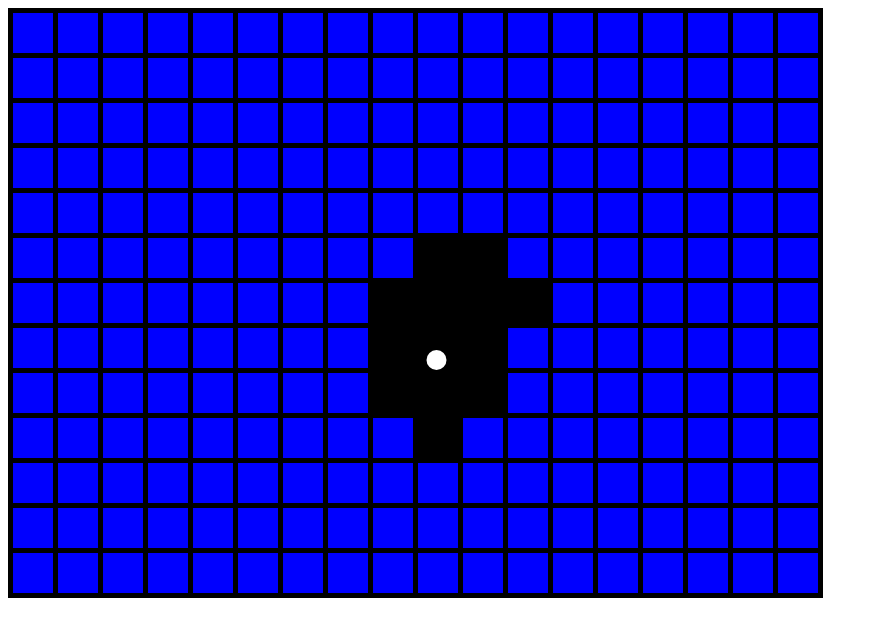
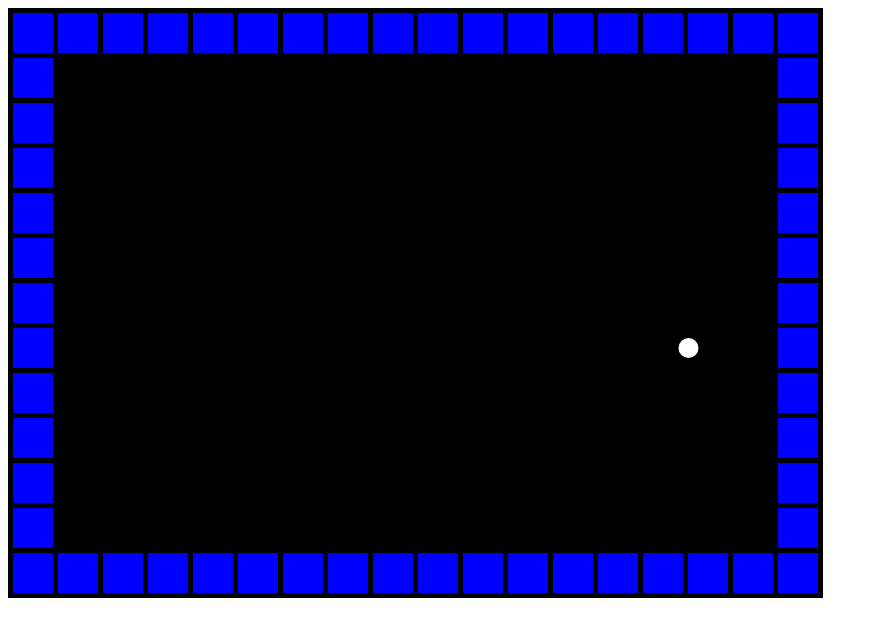
Before and after one commit to fuckhtml/Udemy_JS_Game_Course, a plain HTML site: page racingGame/index.html in a window 1280 px wide. Shown: the whole page, without its empty margins (0-878 px from the left). Drawn offline with Linux system fonts and the light colour scheme.

Commit message:
Change track perfomance from Array to []. Refactoring for trackHandeling

```diff
--- a/racingGame/index.html
+++ b/racingGame/index.html
@@ -23,7 +23,19 @@
     const TRACK_GAP = 5;
     const TRACK_COLS = 18;
     const TRACK_ROWS = 13;
-    var trackGrid = new Array(TRACK_COLS * TRACK_ROWS);
+    var trackGrid = [ 1, 1, 1, 1, 1, 1, 1, 1, 1, 1, 1, 1, 1, 1, 1, 1, 1, 1,
+                      1, 0, 0, 0, 0, 0, 0, 0, 0, 0, 0, 0, 0, 0, 0, 0, 0, 1,
+                      1, 0, 0, 0, 0, 0, 0, 0, 0, 0, 0, 0, 0, 0, 0, 0, 0, 1,
+                      1, 0, 0, 0, 0, 0, 0, 0, 0, 0, 0, 0, 0, 0, 0, 0, 0, 1,
+                      1, 0, 0, 0, 0, 0, 0, 0, 0, 0, 0, 0, 0, 0, 0, 0, 0, 1,
+                      1, 0, 0, 0, 0, 0, 0, 0, 0, 0, 0, 0, 0, 0, 0, 0, 0, 1,
+                      1, 0, 0, 0, 0, 0, 0, 0, 0, 0, 0, 0, 0, 0, 0, 0, 0, 1,
+                      1, 0, 0, 0, 0, 0, 0, 0, 0, 0, 0, 0, 0, 0, 0, 0, 0, 1,
+                      1, 0, 0, 0, 0, 0, 0, 0, 0, 0, 0, 0, 0, 0, 0, 0, 0, 1,
+                      1, 0, 0, 0, 0, 0, 0, 0, 0, 0, 0, 0, 0, 0, 0, 0, 0, 1,
+                      1, 0, 0, 0, 0, 0, 0, 0, 0, 0, 0, 0, 0, 0, 0, 0, 0, 1,
+                      1, 0, 0, 0, 0, 0, 0, 0, 0, 0, 0, 0, 0, 0, 0, 0, 0, 1,
+                      1, 1, 1, 1, 1, 1, 1, 1, 1, 1, 1, 1, 1, 1, 1, 1, 1, 1, ];
     var tracksLeft = 0;
 
     // Mouse settings
@@ -35,7 +47,6 @@
       canvas = document.getElementById("gameCanvas");
       canvasContext = canvas.getContext('2d');
 
-      trackReset();
       ballReset();
 
       canvas.addEventListener('mousemove', updateMousePos);
@@ -48,24 +59,6 @@
     function ballReset() {
       ballX = canvas.width / 2;
       ballY = canvas.height / 2;
-    }
-
-    function trackReset() {
-      var trackCount = TRACK_ROWS * TRACK_COLS;
-      for ( eachTrack = 0; eachTrack < trackCount; eachTrack++ ) {
-        // Show all tracks
-        trackGrid[eachTrack] = true;
-        tracksLeft++;
-
-        // Show tracks randomly
-        /*
-        if (Math.random() < 0.5) {
-          trackGrid[eachTrack] = true;
-        } else {
-          trackGrid[eachTrack] = false;
-        }
-        */
-      }
     }
 
     function updateAll() {
@@ -111,7 +104,7 @@
         var y = (TRACK_HEIGHT + TRACK_GAP) * numOfRow + TRACK_GAP;
         for (var numOfCol = 0; numOfCol < TRACK_COLS; numOfCol++) {
           var x = (TRACK_WIDTH + TRACK_GAP) * numOfCol + TRACK_GAP;
-          if ( trackGrid[numOfRow * TRACK_COLS + numOfCol] ) {
+          if ( trackGrid[numOfRow * TRACK_COLS + numOfCol] == 1) {
             colorRect(x, y, TRACK_WIDTH, TRACK_HEIGHT, "blue");
           }
         }
@@ -130,40 +123,52 @@
       ballX += ballSpeedX;
       ballY += ballSpeedY;
 
-      // reflects a ball from canvas ages
+      // reflects a ball from canvas adges
       if ( ballX < 0 && ballSpeedX < 0.0) ballSpeedX *= -1;
       if ( ballX > canvas.width && ballSpeedX > 0.0) ballSpeedX *= -1;
       if ( ballY < 0 && ballSpeedY < 0.0) ballSpeedY *= -1;
-      if ( ballY > canvas.height ) {
-        ballReset();
-        trackReset();
-      }
+      if ( ballY > canvas.height ) ballSpeedY *= -1;
+    }
+
+    function colRowToArrayIndex(col, row) {
+      var trackIndexUnderBall = ((row - 1) * TRACK_COLS + col) - 1;
+      return trackIndexUnderBall;
+    }
+
+    function isTrackAtColRow(col, row) {
+      var index = colRowToArrayIndex(col, row);
+      if ( index < trackGrid.length &&      //*  check if the brick is inside the field
+           col >= 1 && col <= TRACK_COLS && //** check for fixing bug with opposite edge removing
+           row >= 1 && row <= TRACK_ROWS && //**
+           trackGrid[colRowToArrayIndex(col, row)] == 1 ) //*** check if the brick is visible
+        return true;
+      else
+        return false;
+    }
+
+    function getColFromX(x) {
+      return Math.floor(x / (TRACK_WIDTH + TRACK_GAP) + 1)
+    }
+
+    function getRowFromY(y) {
+      return Math.floor(y / (TRACK_HEIGHT + TRACK_GAP) + 1)
     }
 
     function ballTrackHandling() {
-      // removes tracks when ball touches
-      var trackColUnderBall = Math.floor(ballX / (TRACK_WIDTH + TRACK_GAP) + 1);
-      var trackRowUnderBall = Math.floor(ballY / (TRACK_HEIGHT + TRACK_GAP) + 1);
-      var trackIndexUnderBall = ((trackRowUnderBall - 1) * TRACK_COLS + trackColUnderBall) - 1;
-      if ( trackIndexUnderBall < trackGrid.length &&
-           trackGrid[trackIndexUnderBall] ) {
-        if ( trackColUnderBall >= 1 && trackColUnderBall <= TRACK_COLS &&
-             trackRowUnderBall >= 1 && trackColUnderBall <= TRACK_ROWS ) {
-          trackGrid[trackIndexUnderBall] = false;
-          tracksLeft--;
-          console.log(tracksLeft);
-
+      var trackCol = getColFromX(ballX);
+      var trackRow = getRowFromY(ballY);
+      var trackIndex = colRowToArrayIndex(trackCol, trackRow);
+      if ( isTrackAtColRow(trackCol, trackRow) ) {
           //  where to reflect the ball
           var prevBallX = ballX - ballSpeedX;
           var prevBallY = ballY - ballSpeedY;
-          var prevTrackColUnderBall = Math.floor(prevBallX / (TRACK_WIDTH + TRACK_GAP) + 1);
-          var prevTrackRowUnderBall = Math.floor(prevBallY / (TRACK_HEIGHT + TRACK_GAP) + 1);
+          var prevTrackCol = Math.floor(prevBallX / (TRACK_WIDTH + TRACK_GAP) + 1);
+          var prevTrackRow = Math.floor(prevBallY / (TRACK_HEIGHT + TRACK_GAP) + 1);
 
-          if (prevTrackColUnderBall != trackColUnderBall) ballSpeedX *= -1;
-          if (prevTrackRowUnderBall != trackRowUnderBall) ballSpeedY *= -1;
-        } // end of fix track on opposite edge removing bug
-      } // end of checking if the ball above the existing track
-    } // end of function
+          if (prevTrackCol != trackCol) ballSpeedX *= -1;
+          if (prevTrackRow != trackRow) ballSpeedY *= -1;
+      }
+    }
 
     function moveEverything() {
       ballMove();
```
